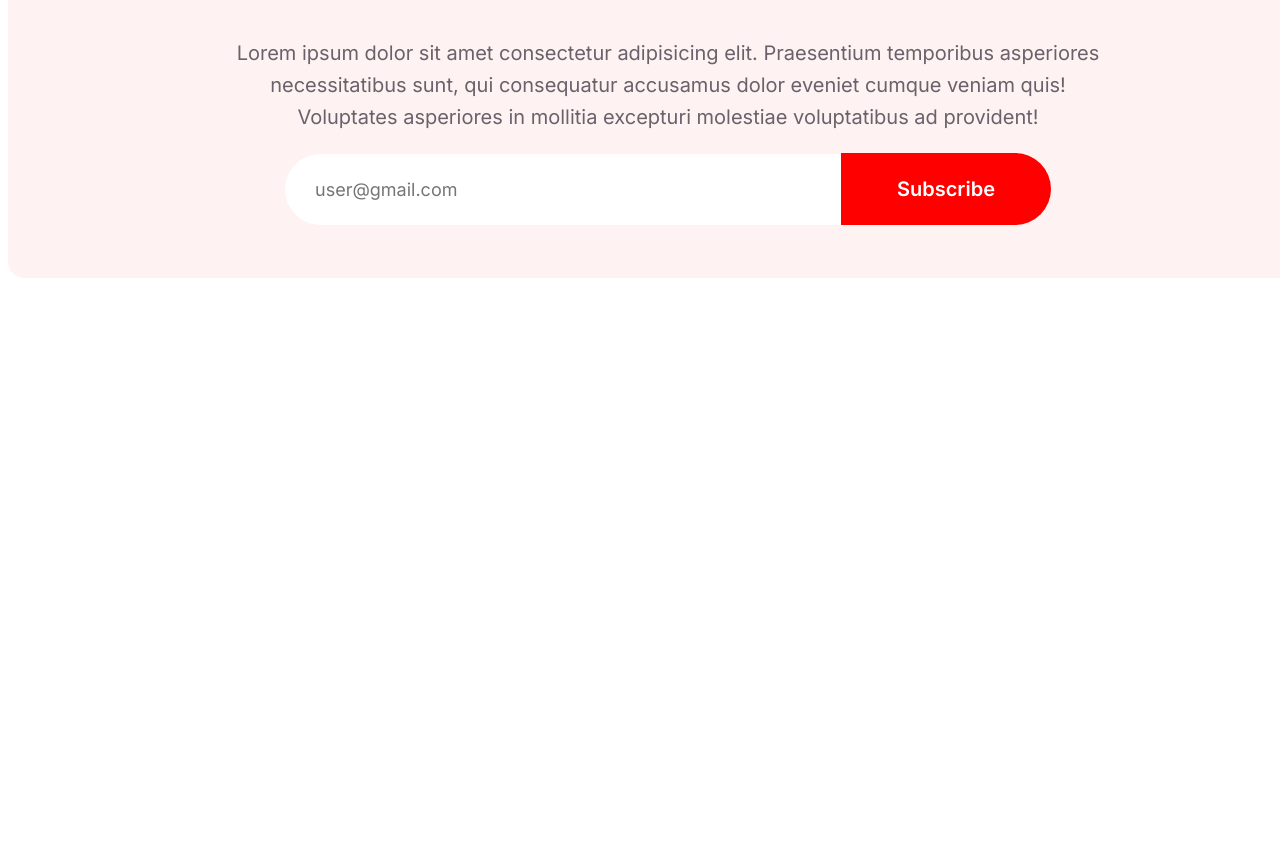
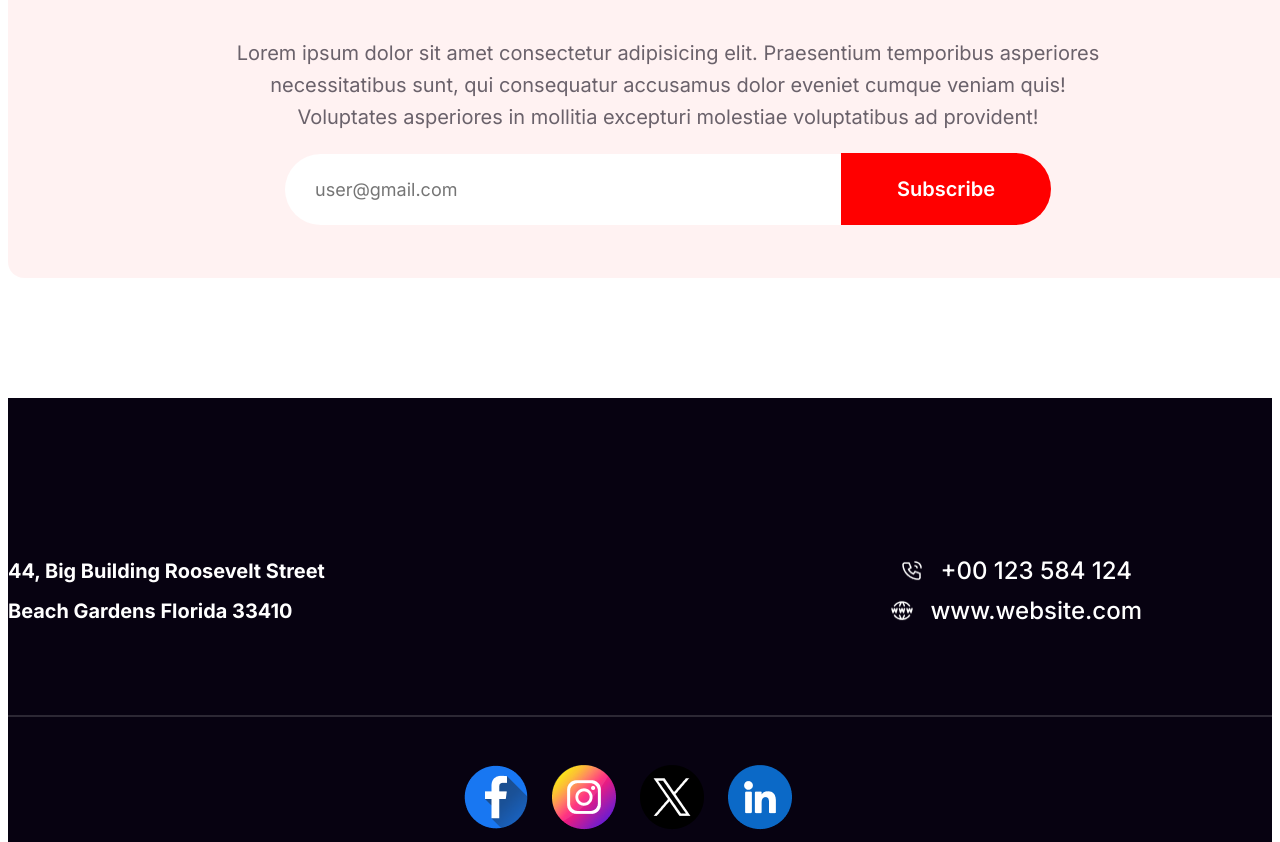
Before and after one commit to shihab4513/happy-new-year, a plain HTML site: page index.html in a window 1280 px wide. Shown: the part 6506-7348 px from the top of the page. Before the commit the page ends 6784 px from the top, so only its background shows below. Drawn offline with Linux system fonts and the light colour scheme.

Commit message:
footer selection

```diff
--- a/index.html
+++ b/index.html
@@ -99,7 +99,7 @@
             </div>
 
         </section>
-        <section class="portfolio">
+
         <section class="portfolio">
             <div class="portfolio-content">
                 <h5 class="soon-column1-title1">THE BEST GIFTS</h5>
@@ -124,8 +124,8 @@
         </section>
         <section class="subscribe">
             <div>
-                    <img style="padding-left: 585px;padding-top: 80px;padding-right: 585px;"
-                        src="resources/Group 61.png" alt="">
+                <img style="padding-left: 585px;padding-top: 80px;padding-right: 585px;" src="resources/Group 61.png"
+                    alt="">
             </div>
             <div>
                 <h2 class="soon-column1-title2">Subscribe Newsletter</h2>
@@ -133,16 +133,47 @@
                     amet consectetur adipisicing elit. Praesentium temporibus asperiores necessitatibus sunt, qui
                     consequatur accusamus dolor eveniet cumque veniam quis! Voluptates asperiores in mollitia
                     excepturi molestiae voluptatibus ad provident!</p>
-                </div>
+
                 <form class="subscribe-form">
                     <input class="subscribe-input" type="text" name="email" placeholder="user@gmail.com"><button
                         class="subscribe-button" for="email">Subscribe</button>
                 </form>
 
+            </div>
 
         </section>
 
     </main>
+    <footer>
+        <div class="footer">
+            <div class="contact">
+                <h5>44, Big Building Roosevelt Street <br>
+                    Beach Gardens Florida 33410</h5>
+                <div class="contact1">
+                    <ul>
+                        <li><img src="resources/Call.png" alt="" class="contact1-icon" height="24px" width="24px">+00
+                            123 584 124</li>
+                        <li><img src="resources/Website.png" alt="" class="contact1-icon" height="24px"
+                                width="24px">www.website.com</li>
+                    </ul>
+                </div>
+            </div>
+            <hr>
+            <div class="social-media-icon">
+                <a href="https://www.facebook.com/"><img src="resources/Facebook.png" alt=""></a>
+                <a href="https://www.instagram.com/"><img src="resources/Instagram.png" alt=""></a>
+                <a href="https://twitter.com/"><img src="resources/Twitter.png" alt=""></a>
+                <a href="https://www.linkedin.com/"> <img src="resources/Linkedin.png" alt=""></a>
+
+
+            </div>
+            <hr>
+            <div class="copyright">
+                <h5>2017, All Rights Reserved.</h5>
+                <h5> <a href="#">Unsubscribe</a></h5>
+            </div>
+        </div>
+    </footer>
 </body>
 
 </html>
--- a/styles.css
+++ b/styles.css
@@ -1,3 +1,4 @@
+.footer,
 header,
 main {
   /* margin-left: 1;
@@ -372,6 +373,8 @@ main {
   margin-top: 120px;
   display: block;
   text-align: center;
+  margin-bottom: 120px;
+
 
 }
 
@@ -402,3 +405,77 @@ main {
   border-bottom-left-radius: 50px;
   border: none;
 }
+
+footer {
+  background-color: #070211;
+}
+
+.contact {
+  padding: 120px 0px 50px 0px;
+  display: flex;
+  justify-content: space-between;
+  align-items: center;
+  color: white;
+  font-size: 24px;
+  font-family: Inter;
+  font-weight: 500;
+  line-height: 40px;
+  word-wrap: break-word;
+}
+
+.contact1>ul {
+  list-style: none;
+  padding-right: 130px;
+}
+
+.contact1>ul>li {
+  align-items: center;
+  display: flex;
+  justify-content: center;
+}
+
+.contact1-icon {
+  padding-right: 16px;
+}
+
+hr {
+  margin: 0px;
+  border: 1px rgba(255, 255, 255, 0.15) solid;
+}
+
+.social-media-icon {
+  display: flex;
+  justify-content: center;
+  padding: 48px 0px 48px 0px;
+}
+
+.social-media-icon>a {
+  padding-right: 24px;
+}
+
+.social-media-icon>a:hover {
+  color: none;
+  text-decoration: none;
+}
+
+.copyright {
+  display: flex;
+  justify-content: space-between;
+  align-items: center;
+  color: white;
+  font-size: 24px;
+  font-family: Inter;
+  font-weight: 500;
+  line-height: 40px;
+  word-wrap: break-word;
+}
+
+.copyright a {
+  text-decoration: none;
+  color: white;
+}
+
+.copyright a:hover {
+  text-decoration: none;
+  color: #FF0000;
+}
```
Lines whose indentation alone changed are shown as unchanged.
